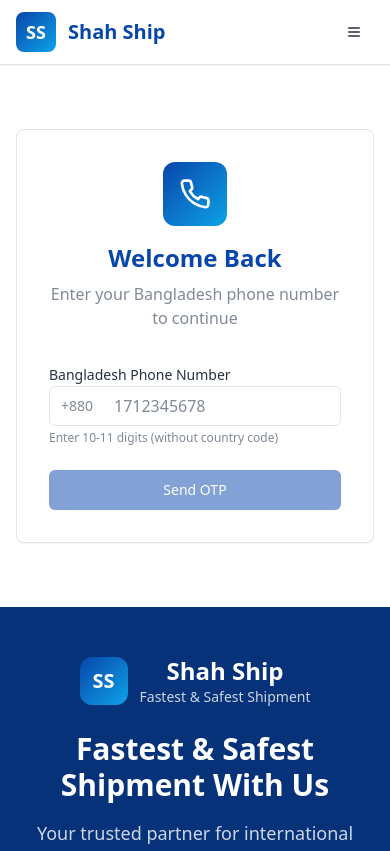
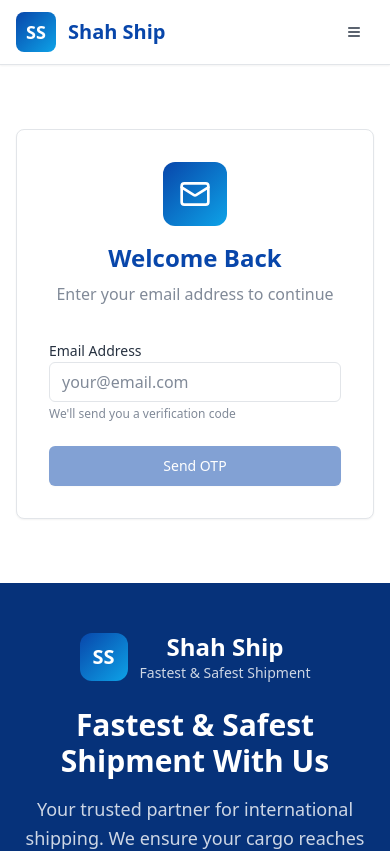
Before and after one commit to arnobx86/shahship, a React (Vite) app: page /login in a window 390 px wide. Shown: the top 851 px of the page. Built offline with nearby package versions, Linux system fonts and the light colour scheme.

Commit message:
Fix: Phone number validation
The phone number input now correctly validates for Bangladesh numbers (+880) with 10 or 11 digits, preventing "unsupported phone number" errors.

```diff
--- a/src/pages/Login.tsx
+++ b/src/pages/Login.tsx
@@ -8,15 +8,14 @@ import { Input } from '@/components/ui/input';
 import { Label } from '@/components/ui/label';
 import { useToast } from '@/hooks/use-toast';
 import { supabase } from '@/integrations/supabase/client';
-import { AlertCircle, Phone } from 'lucide-react';
+import { AlertCircle, Phone, Mail } from 'lucide-react';
 
 const Login = () => {
-  const [step, setStep] = useState<'phone' | 'otp'>('phone');
-  const [phone, setPhone] = useState('');
+  const [step, setStep] = useState<'email' | 'otp'>('email');
+  const [email, setEmail] = useState('');
   const [otp, setOtp] = useState('');
   const [loading, setLoading] = useState(false);
   const [error, setError] = useState('');
-  const [fullPhoneNumber, setFullPhoneNumber] = useState('');
   const { toast } = useToast();
   const navigate = useNavigate();
 
@@ -31,35 +30,33 @@ const Login = () => {
     checkUser();
   }, [navigate]);
 
-  // Validate Bangladesh phone number (10-11 digits after +880)
-  const validateBangladeshPhone = (phoneNumber: string): boolean => {
-    const cleanPhone = phoneNumber.replace(/\D/g, '');
-    return cleanPhone.length >= 10 && cleanPhone.length <= 11;
+  // Validate email format
+  const validateEmail = (email: string): boolean => {
+    const emailRegex = /^[^\s@]+@[^\s@]+\.[^\s@]+$/;
+    return emailRegex.test(email);
   };
 
-  const handlePhoneSubmit = async (e: React.FormEvent) => {
+  const handleEmailSubmit = async (e: React.FormEvent) => {
     e.preventDefault();
     setError('');
 
-    if (!phone.trim()) {
-      setError('Please enter your phone number');
+    if (!email.trim()) {
+      setError('Please enter your email address');
       return;
     }
 
-    if (!validateBangladeshPhone(phone)) {
-      setError('Phone number must be 10-11 digits');
+    if (!validateEmail(email)) {
+      setError('Please enter a valid email address');
       return;
     }
 
     setLoading(true);
-    const fullPhone = `+880${phone}`;
-    setFullPhoneNumber(fullPhone);
 
     try {
       const { error } = await supabase.auth.signInWithOtp({
-        phone: fullPhone,
+        email: email,
         options: {
-          channel: 'sms',
+          emailRedirectTo: `${window.location.origin}/`,
         }
       });
 
@@ -70,7 +67,7 @@ const Login = () => {
       setStep('otp');
       toast({
         title: "OTP Sent",
-        description: `Verification code sent to ${fullPhone}`,
+        description: `Verification code sent to ${email}`,
       });
     } catch (error: any) {
       console.error('Error sending OTP:', error);
@@ -103,9 +100,9 @@ const Login = () => {
 
     try {
       const { error } = await supabase.auth.verifyOtp({
-        phone: fullPhoneNumber,
+        email: email,
         token: otp,
-        type: 'sms'
+        type: 'email'
       });
 
       if (error) {
@@ -140,11 +137,11 @@ const Login = () => {
           <Card className="p-8">
             <div className="text-center mb-8">
               <div className="w-16 h-16 bg-gradient-hero rounded-xl flex items-center justify-center mx-auto mb-4">
-                <Phone className="w-8 h-8 text-white" />
+                <Mail className="w-8 h-8 text-white" />
               </div>
               <h1 className="text-2xl font-bold text-maritime-blue">Welcome Back</h1>
               <p className="text-muted-foreground mt-2">
-                {step === 'phone' ? 'Enter your Bangladesh phone number to continue' : 'Enter verification code'}
+                {step === 'email' ? 'Enter your email address to continue' : 'Enter verification code'}
               </p>
               {error && (
                 <div className="flex items-center gap-2 mt-4 p-3 bg-destructive/10 border border-destructive/20 rounded-md">
@@ -154,37 +151,26 @@ const Login = () => {
               )}
             </div>
 
-            {step === 'phone' ? (
-              <form onSubmit={handlePhoneSubmit} className="space-y-6">
+            {step === 'email' ? (
+              <form onSubmit={handleEmailSubmit} className="space-y-6">
                 <div>
-                  <Label htmlFor="phone">Bangladesh Phone Number</Label>
-                  <div className="relative">
-                    <div className="absolute inset-y-0 left-0 pl-3 flex items-center pointer-events-none">
-                      <span className="text-muted-foreground text-sm">+880</span>
-                    </div>
-                    <Input
-                      id="phone"
-                      type="tel"
-                      placeholder="1712345678"
-                      value={phone}
-                      onChange={(e) => {
-                        const value = e.target.value.replace(/\D/g, '');
-                        if (value.length <= 11) {
-                          setPhone(value);
-                        }
-                      }}
-                      className="pl-16"
-                      required
-                    />
-                  </div>
+                  <Label htmlFor="email">Email Address</Label>
+                  <Input
+                    id="email"
+                    type="email"
+                    placeholder="your@email.com"
+                    value={email}
+                    onChange={(e) => setEmail(e.target.value)}
+                    required
+                  />
                   <p className="text-xs text-muted-foreground mt-1">
-                    Enter 10-11 digits (without country code)
+                    We'll send you a verification code
                   </p>
                 </div>
                 <Button
                   type="submit"
                   className="w-full"
-                  disabled={loading || !phone.trim()}
+                  disabled={loading || !email.trim()}
                   variant="maritime"
                 >
                   {loading ? 'Sending...' : 'Send OTP'}
@@ -210,7 +196,7 @@ const Login = () => {
                     required
                   />
                   <p className="text-sm text-muted-foreground mt-2">
-                    Code sent to +880{phone}
+                    Code sent to {email}
                   </p>
                 </div>
                 <Button
@@ -225,9 +211,9 @@ const Login = () => {
                   type="button"
                   variant="ghost"
                   className="w-full"
-                  onClick={() => setStep('phone')}
+                  onClick={() => setStep('email')}
                 >
-                  Change Phone Number
+                  Change Email Address
                 </Button>
               </form>
             )}
```
